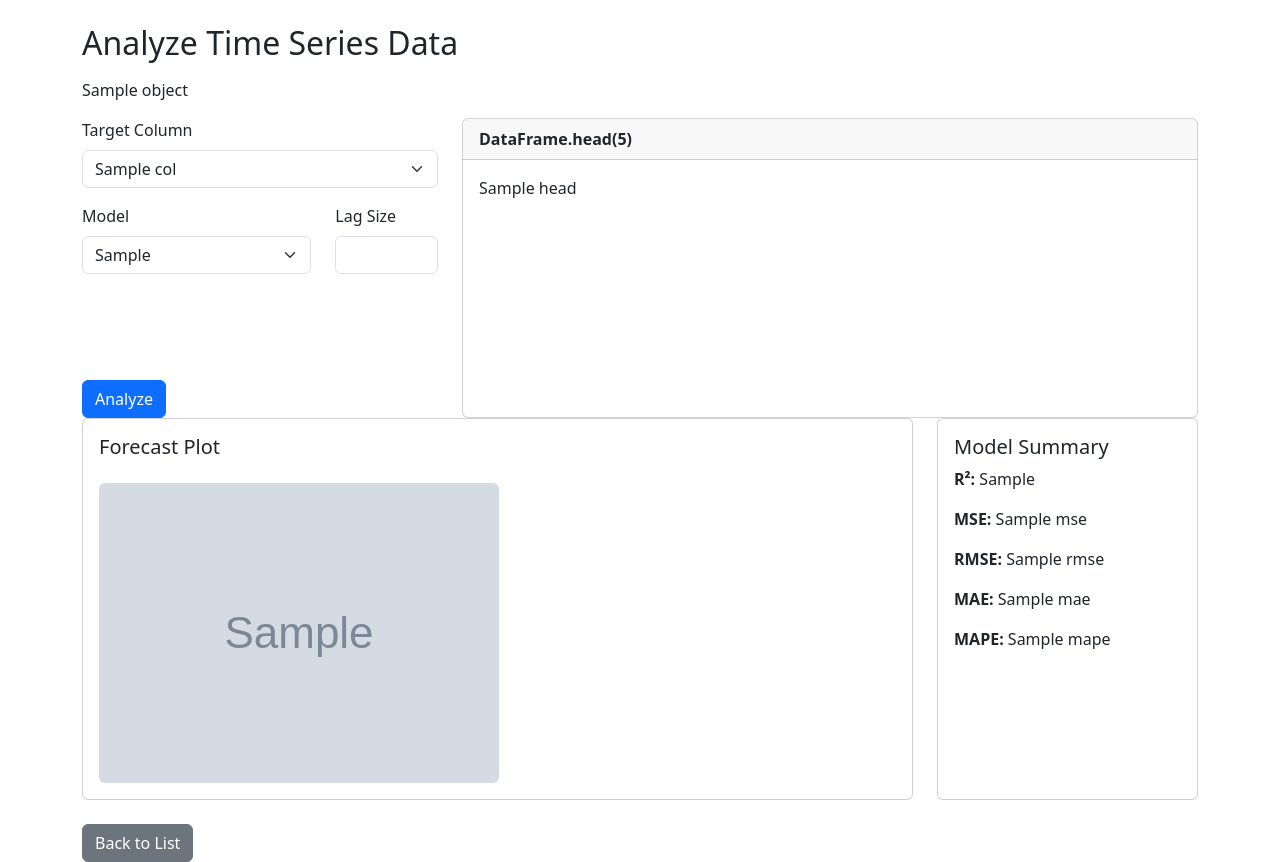
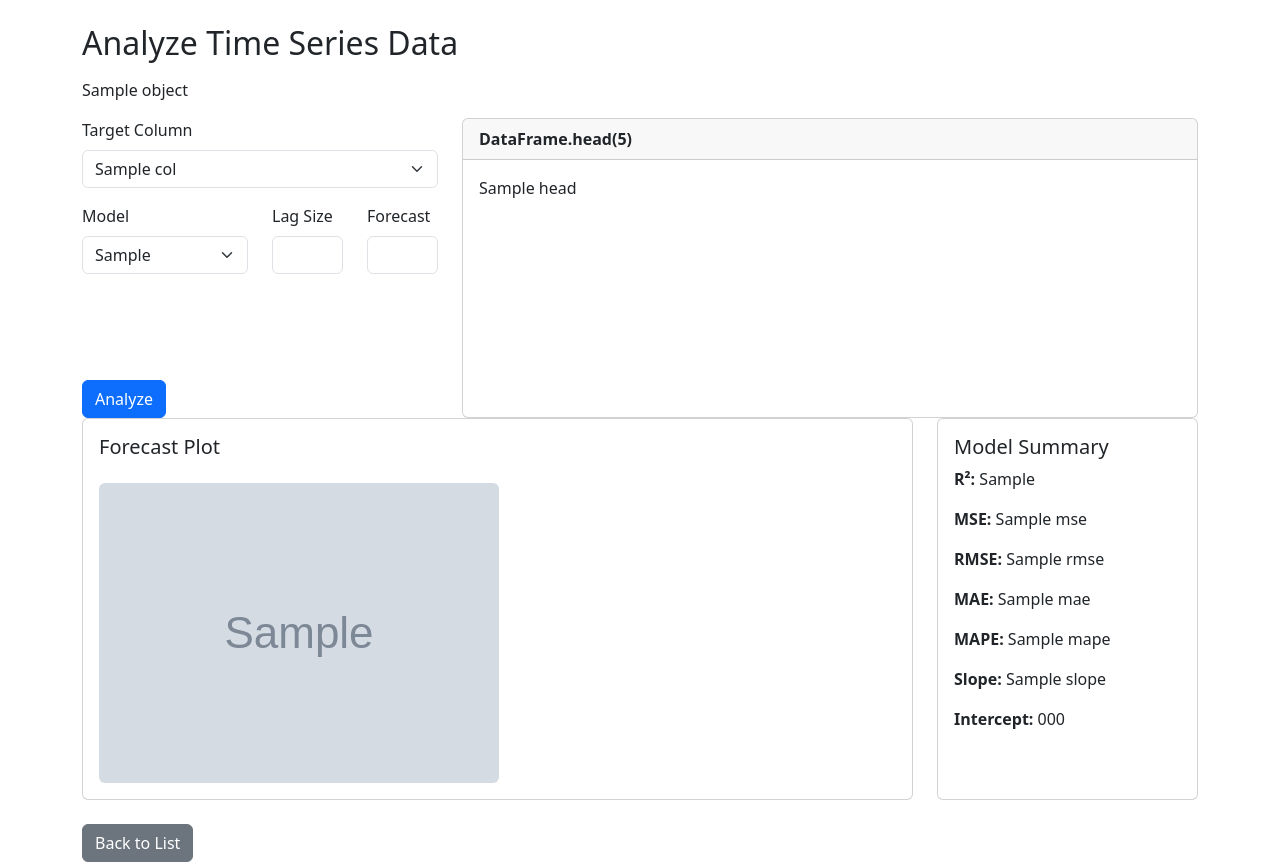
Before and after one commit to daniel-tomaszuk/data-science-web-tool, a Django app: template data_science_web_tool/linear_regression/templates/linear_regression/details.html in a window 1280 px wide. Run offline with Django 5.2, Linux system fonts and the light colour scheme; the template is opened without the code that fills it: most values are stand-ins (such as "Sample title", 1, 10 or a date in 2020); grey boxes marked "Sample" are stand-in pictures; data that the repository does not hold is empty.

Commit message:
Add linear regression forecasting.

```diff
--- a/data_science_web_tool/linear_regression/models.py
+++ b/data_science_web_tool/linear_regression/models.py
@@ -24,7 +24,9 @@ class LinearRegressionTimeSeriesResult(models.Model):
     target_column = models.CharField()
     lag_size = models.IntegerField(blank=True, null=True)
     max_tree_depth = models.IntegerField(blank=True, null=True)
+    forecast_horizon = models.IntegerField(blank=True, null=True)
     predictions = models.JSONField(blank=True, null=True)
+    forecast = models.JSONField(blank=True, null=True)
 
     r_2 = models.FloatField(blank=True, null=True, help_text="R2 score")
     mse = models.FloatField(blank=True, null=True, help_text="Mean squared error")
@@ -35,6 +37,8 @@ class LinearRegressionTimeSeriesResult(models.Model):
         null=True,
         help_text="Mean absolute percentage error",
     )
+    slope = models.FloatField(blank=True, null=True)
+    intercept = models.FloatField(blank=True, null=True)
 
     created_at = models.DateTimeField(auto_now_add=True)
     updated_at = models.DateTimeField(auto_now=True)
@@ -46,6 +50,8 @@ class LinearRegressionTimeSeriesResult(models.Model):
             "mae": round(self.mae, 4),
             "rmse": round(self.rmse, 4),
             "mape": round(self.mape, 4),
+            "slope": round(self.slope, 4) if self.slope else None,
+            "intercept": round(self.intercept, 4) if self.intercept else None,
         }
 
     def __str__(self):
--- a/data_science_web_tool/linear_regression/serializers/serializers.py
+++ b/data_science_web_tool/linear_regression/serializers/serializers.py
@@ -12,5 +12,6 @@ class LinearRegressionTimeSeriesCreateSerializer(serializers.Serializer):
     max_tree_depth = serializers.IntegerField(
         min_value=1, required=False, allow_null=True
     )
+    forecast_horizon = serializers.IntegerField(min_value=0, required=False, allow_null=True)
     target_column = serializers.CharField()
     object_id = serializers.IntegerField(required=True)
--- a/data_science_web_tool/linear_regression/templates/linear_regression/details.html
+++ b/data_science_web_tool/linear_regression/templates/linear_regression/details.html
@@ -23,7 +23,7 @@
                 </div>
                 <div class="row mb-3 align-items-center">
                     <!-- Model Type -->
-                    <div class="col-md-8">
+                    <div class="col-md-6">
                         <label for="modelType" class="form-label">Model</label>
                         <select class="form-select" id="modelType" name="model_type" required>
                             {% for model_type in model_types %}
@@ -37,7 +37,7 @@
                         </select>
                     </div>
                     <!-- Lag Size -->
-                    <div class="col-4">
+                    <div class="col-3">
                         <label for="lag" class="form-label">Lag Size</label>
                         <input type="number" class="form-control" id="lag" name="lag"
                                {% if linear_regression_lag %}
@@ -46,6 +46,17 @@
                                    value="1"
                                {% endif %}
                         min="1" required>
+                    </div>
+                    <!-- Forecast Horizon -->
+                    <div class="col-3">
+                        <label for="forecastHorizon" class="form-label">Forecast</label>
+                        <input type="number" class="form-control" id="forecastHorizon" name="forecast_horizon"
+                               {% if forecast_horizon %}
+                                   value="{{ forecast_horizon }}"
+                               {% else %}
+                                   value="0"
+                               {% endif %}
+                        min="0">
                     </div>
                     <!-- Max Depth -->
                     <div class="row g-3 mt-1 md-1" id="tree-row">
@@ -104,6 +115,8 @@
                         <p><strong>RMSE:</strong> {{ linear_regression_statistics.rmse }}</p>
                         <p><strong>MAE:</strong> {{ linear_regression_statistics.mae }}</p>
                         <p><strong>MAPE:</strong> {{ linear_regression_statistics.mape }}</p>
+                        <p><strong>Slope:</strong> {{ linear_regression_statistics.slope }}</p>
+                        <p><strong>Intercept:</strong> {{ linear_regression_statistics.intercept }}</p>
                     </div>
                 </div>
             </div>
```
Also changed, not shown: data_science_web_tool/linear_regression/handlers/time_series.py (+32 -7 lines), data_science_web_tool/linear_regression/views.py (+23 -2 lines), data_science_web_tool/linear_regression/migrations/0007_linearregressiontimeseriesresult_forecast_horizon.py (added), data_science_web_tool/linear_regression/migrations/0008_linearregressiontimeseriesresult_forecast.py (added), data_science_web_tool/linear_regression/migrations/0009_linearregressiontimeseriesresult_intercept_and_more.py (added).
